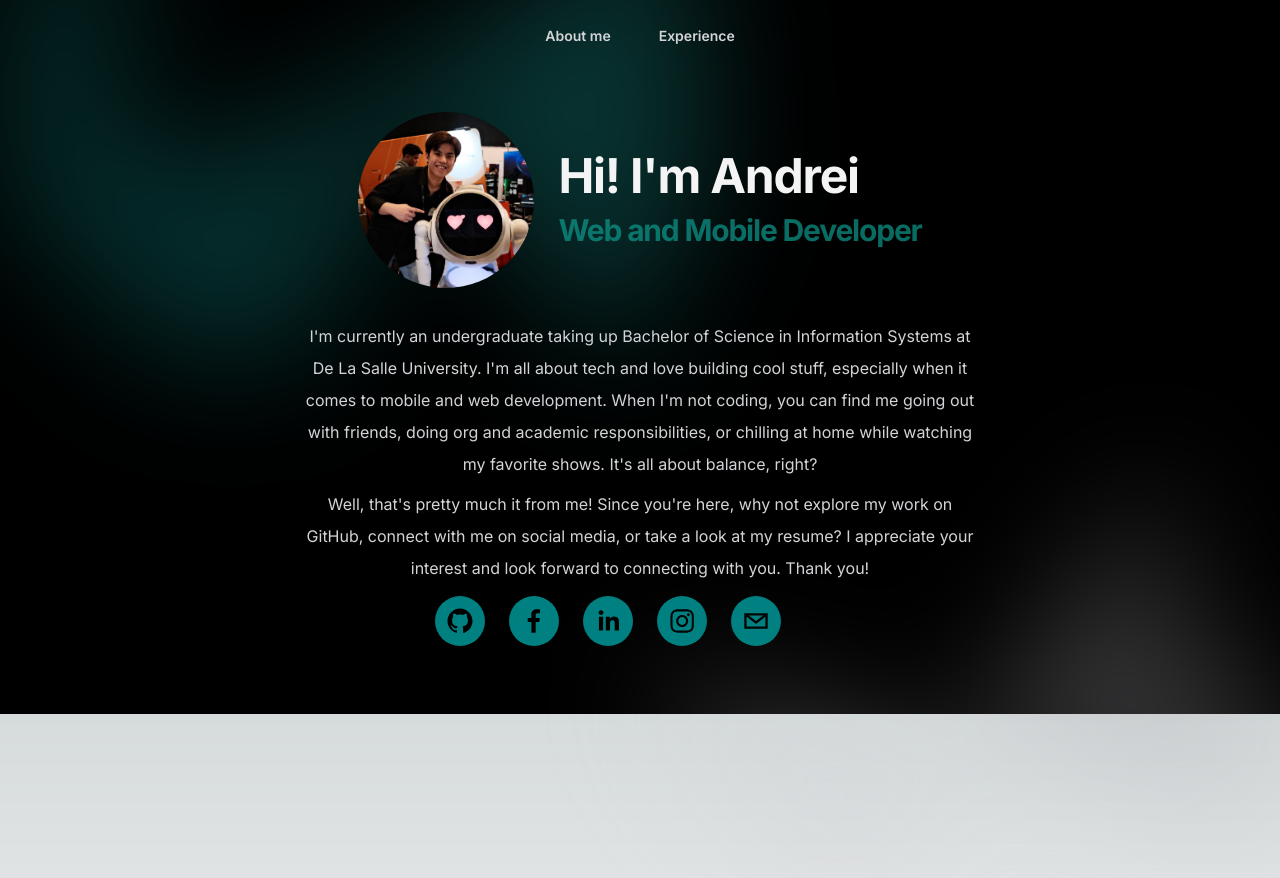
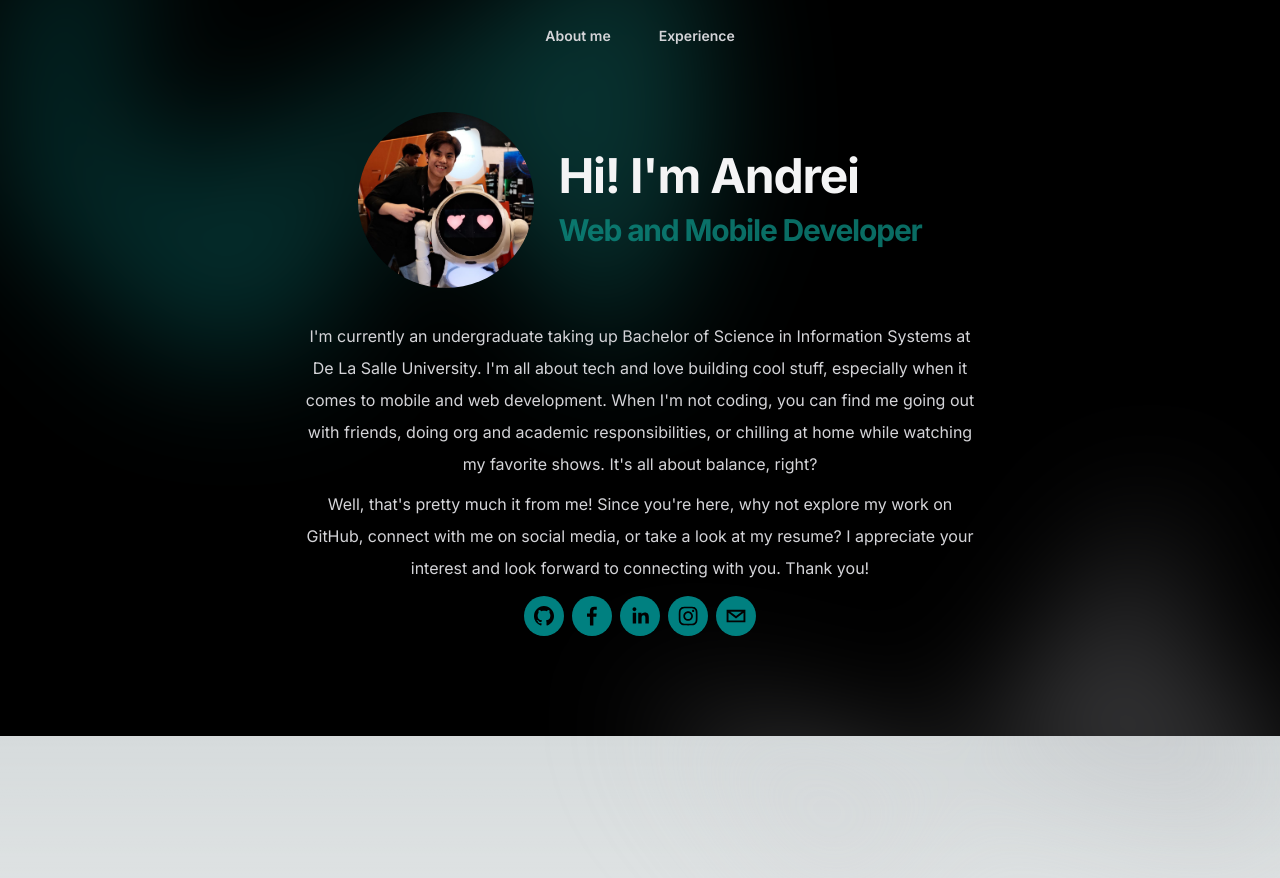
Before and after one commit to AndreiMarin15/andrei-portfolio, a Next.js app: page / in a window 1280 px wide. Shown: the top 878 px of the page. Built offline with nearby package versions, Linux system fonts and the light colour scheme.

Commit message:
improvements

```diff
--- a/src/app/page.js
+++ b/src/app/page.js
@@ -30,7 +30,7 @@ export default function Home() {
 					/>
 				</div>
 				<div className="mx-auto max-w-2xl py-8 sm:py-10 lg:py-14">
-					<div className="items-center mb-8 flex justify-center">
+					<div className="content items-center mb-8 flex justify-center">
 						<div className="w-24 h-24 mx-3 sm:w-44 sm:h-44 rounded-full overflow-hidden animate-slide-left">
 							<Image
 								src={content.image}
@@ -50,35 +50,53 @@ export default function Home() {
 							</h1>
 						</div>
 					</div>
-					<div className=" text-left sm:text-center">
+					<div className="content text-left sm:text-center">
 						<p className="animate-fade-in text-justify sm:leading-loose sm:text-center mt-6 text-xs sm:text-base leading-8 text-zinc-300 ">
 							{content.intro}
 						</p>
 						<p className="animate-fade-in text-justify sm:leading-loose sm:text-center mt-2 text-xs sm:text-base leading-8 text-zinc-300 ">
 							{content.info}
 						</p>
+					</div>
+					<div className="content items-center mb-8 flex justify-center">
 						<div className="mx-4 max-w-xl flex justify-center animate-slide-bottom">
-							<div className="m-3 rounded-full">
-								<SocialIcon url="https://github.com/AndreiMarin15/" bgColor="#008080" />
+							<div className="my-3 mr-1 rounded-full">
+								<SocialIcon
+									style={{ height: 40, width: 40 }}
+									url="https://github.com/AndreiMarin15/"
+									bgColor="#008080"
+								/>
 							</div>
-							<div className="m-3 rounded-full">
-								<SocialIcon url="https://www.facebook.com/drei.marin/" bgColor="#008080" />
+							<div className="my-3 mx-1 rounded-full">
+								<SocialIcon
+									style={{ height: 40, width: 40 }}
+									url="https://www.facebook.com/drei.marin/"
+									bgColor="#008080"
+								/>
 							</div>
 
-							<div className="m-3 rounded-full">
-								<SocialIcon url="https://www.linkedin.com/in/andrei-marin-6a338620a/" bgColor="#008080" />
+							<div className="my-3 mx-1 rounded-full">
+								<SocialIcon
+									style={{ height: 40, width: 40 }}
+									url="https://www.linkedin.com/in/andrei-marin-6a338620a/"
+									bgColor="#008080"
+								/>
 							</div>
-							<div className="m-3 rounded-full">
-								<SocialIcon url="https://www.instagram.com/andreimar.in/" bgColor="#008080" />
+							<div className="my-3 mx-1 rounded-full">
+								<SocialIcon
+									style={{ height: 40, width: 40 }}
+									url="https://www.instagram.com/andreimar.in/"
+									bgColor="#008080"
+								/>
 							</div>
-							<div className="m-3 rounded-full">
+							<div className="my-3 ml-1 rounded-full">
 								<SocialIcon
+									style={{ height: 40, width: 40 }}
 									url={`https://mail.google.com/mail/?view=cm&fs=1&to=andreimarin1622@gmail.com&su="Let's+Connect!"`}
 									bgColor="#008080"
 									network="mailto"
 								/>
 							</div>
-							<br></br>
 						</div>
 					</div>
 				</div>
```
